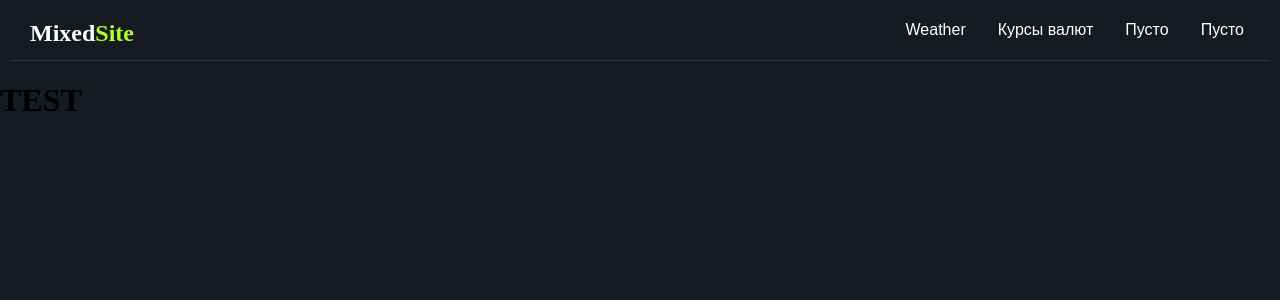
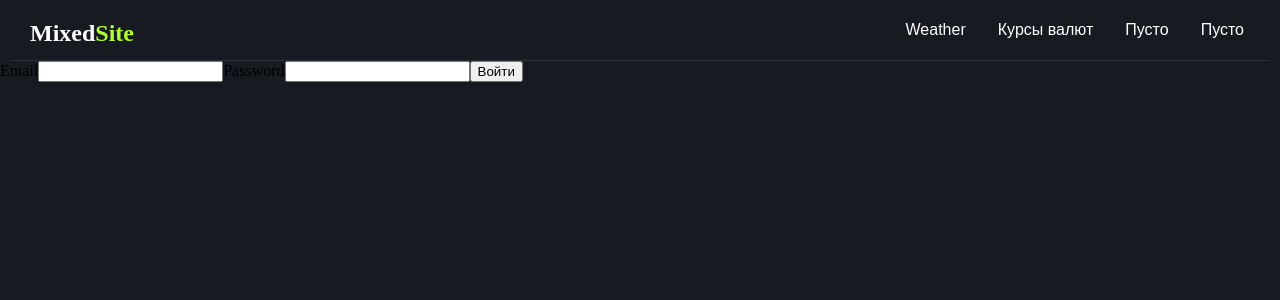
Before and after one commit to FzeroH/m_front, a Vue app: page / in a window 1280 px wide. Shown: the top 300 px of the page. Built offline with nearby package versions, Linux system fonts and the light colour scheme.

Commit message:
Добавил страницу авторизации. Исправил стили на странице погоды.

```diff
--- /dev/null
+++ b/src/api/AuthService.js
@@ -0,0 +1,23 @@
+import Instance from '../config/axios.config'
+
+class AuthService {
+  static signIn = (email, password) => new Promise((resolve, reject) => {
+    Instance.instanceAuth().post('/api/v1/auth/sign-in', {
+      email: email,
+      password: password
+    })
+      .then(res => resolve.data(res.data))
+      .catch(e => reject(e))
+  })
+
+  static signUp = (email, password, username) => new Promise((resolve, reject) => {
+    Instance.instanceAuth().post('/api/v1/auth/sign-up', {
+      email: email,
+      password: password,
+      username: username
+    })
+      .then(res => resolve.data(res.data))
+      .catch(e => reject(e))
+  })
+}
+export default AuthService
--- a/src/api/CurrencyService.js
+++ b/src/api/CurrencyService.js
@@ -2,13 +2,13 @@ import Instance from '../config/axios.config'
 
 class CurrencyService {
     static getCurrencyList = () => new Promise((resolve, reject) => {
-      Instance.instance().get('/api/get_currency_list')
+      Instance.instanceCurrency().get('/api/get_currency_list')
         .then(res => resolve(res.data))
         .catch(e => reject(e))
     })
 
     static getCurrencyRate = (currencyPair) => new Promise((resolve, reject) => {
-      Instance.instance().get(`/api/get_currency_rate?pairs=${currencyPair}`)
+      Instance.instanceCurrency().get(`/api/get_currency_rate?pairs=${currencyPair}`)
         .then(res => resolve(res.data))
         .catch(e => reject(e))
     })
--- a/src/api/WeatherService.js
+++ b/src/api/WeatherService.js
@@ -1,4 +1,4 @@
-import Instance from "../config/axios.config";
+import Instance from "../config/axios.config"
 
 
 class WeatherService {
--- a/src/components/WeatherItem.vue
+++ b/src/components/WeatherItem.vue
@@ -13,15 +13,15 @@ export default {
   name: 'WeatherItem',
   props: {
     name: {
-      type: String,
+      type: String
     },
     temp: {
-      type: String,
+      type: String
     },
     image: {
-      type: String,
-    },
-  },
+      type: String
+    }
+  }
 }
 </script>
 
@@ -29,9 +29,9 @@ export default {
 .currency_item-container {
   display: flex;
   flex-direction: row;
-  justify-content: space-between;
+  justify-content: center;
   align-items: center;
-  width: 40%;
+  width: fit-content;
   height: 40%;
   background: rgba(0, 0, 0, 0.3);
   border-radius: 20px;
@@ -46,7 +46,6 @@ export default {
 
 .currency_item-container > span > h3 {
   color: white;
-  font-size: 48px;
   margin: 30px 0 auto 10px;
   box-sizing: content-box;
   font-weight: normal;
--- a/src/config/axios.config.js
+++ b/src/config/axios.config.js
@@ -1,12 +1,16 @@
 import axios from 'axios'
 
 class Instance {
-
-  static instance = () => axios.create({
+  static instanceCurrency = () => axios.create({
     baseURL: 'http://localhost:8080/'
   })
+
   static instanceWeather = () => axios.create({
     baseURL: 'https://api.openweathermap.org'
   })
+
+  static instanceAuth = () => axios.create({
+    baseURL: 'https://auth-base-learn.herokuapp.com/'
+  })
 }
 export default Instance
--- a/src/views/CurrencyRateModalPage.vue
+++ b/src/views/CurrencyRateModalPage.vue
@@ -26,7 +26,7 @@ export default {
       default: false
     },
     currency: {
-      type: String,
+      type: String
     }
   },
   setup (props, { emit }) {
--- a/src/views/MainPage.vue
+++ b/src/views/MainPage.vue
@@ -1,10 +1,28 @@
 <template>
-  <h1>TEST</h1>
+  <form @submit.prevent="signin(email, password)" action="submit">
+    <label> Email</label>
+    <input type="text" v-model="email">
+    <label>Password</label>
+    <input type="password" v-model="password">
+    <button type="submit">Войти</button>
+  </form>
 </template>
 
 <script>
+import AuthService from '../api/AuthService'
+
 export default {
-  name: 'MainPage'
+  name: 'MainPage',
+  setup () {
+    const signin = async (email, password) => {
+      await AuthService.signIn(email, password)
+        .then((res) => { console.log(res.data) })
+        .catch((e) => console.error(e.message))
+    }
+    return {
+      signin
+    }
+  }
 }
 </script>
 
--- a/src/views/WeatherPage.vue
+++ b/src/views/WeatherPage.vue
@@ -7,17 +7,17 @@
 <script>
 import WeatherItem from '../components/WeatherItem'
 import { ref } from 'vue'
-import WeatherService from "../api/WeatherService";
+import WeatherService from '../api/WeatherService'
 
 export default {
   name: 'WeatherPage',
   components: { WeatherItem },
 
-  setup(){
+  setup () {
     const name = ref('')
     const temp = ref()
     const image = ref('')
-    let cityName = ref('')
+    const cityName = ref('')
 
     const getWeather = async (city) => {
       await WeatherService.getWeather(city)
@@ -29,7 +29,7 @@ export default {
         .catch((err) => console.error(err.message))
     }
     return { getWeather, name, temp, image, cityName }
-  },
+  }
 }
 </script>
 
```
Also changed, not shown: 1 other file (tests, documents, lock files or other folders). Lines whose indentation alone changed are shown as unchanged.
